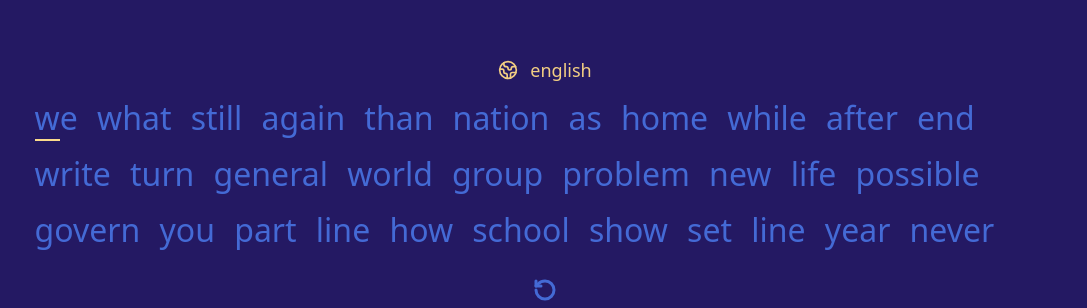
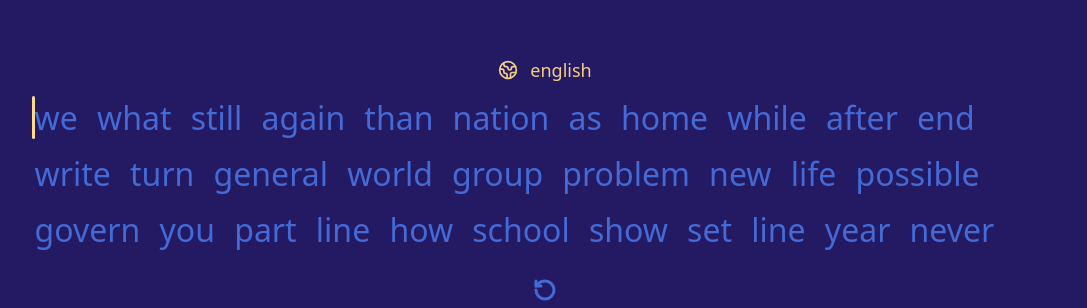
Before and after one commit to IgorDyshuk/new-speed-typing-test, a React (Vite) app: page / in a window 1280 px wide. Shown: the part 195-503 px from the top of the page, without its empty margins (95-1182 px from the left). Built offline with nearby package versions, Linux system fonts and the light colour scheme.

Commit message:
enhance WordList component with TypingCaret integration

```diff
--- /dev/null
+++ b/src/components/TypingCaret.tsx
@@ -0,0 +1,49 @@
+import { useLayoutEffect, useState, type RefObject } from "react";
+
+//TODO: ревертнуть полследний коммит и добавить чтобы курсор появлялся только тогда когда начинают печатать(появлять его через опасити)
+type CaretPos = { left: number; top: number; height: number } | null;
+
+export default function TypingCaret({
+  containerRef,
+  deps = [],
+  started = false,
+  idle = false,
+}: {
+  containerRef: RefObject<HTMLDivElement | null>;
+  deps?: readonly unknown[];
+  started: boolean;
+  idle?: boolean;
+}) {
+  const [pos, setPos] = useState<CaretPos>(null);
+
+  useLayoutEffect(() => {
+    const container = containerRef.current;
+    if (!container) return;
+    const el = container.querySelector(
+      '[data-current="true"]',
+    ) as HTMLElement | null;
+    if (!el) return setPos(null);
+    const rect = el.getBoundingClientRect();
+    const crect = container.getBoundingClientRect();
+    const side = el.getAttribute("data-side") || "before"; // before|after
+    const left = (side === "after" ? rect.right : rect.left) - crect.left - 1; // slight offset
+    setPos({ left, top: rect.top - crect.top, height: rect.height });
+  }, deps);
+
+  if (!pos) return null;
+
+  return (
+    <span
+      className={`typing-caret pointer-events-none absolute bg-caret z-10 ${!started ? "caret-blink" : ""} ${idle ? "blink-caret" : ""}`}
+      style={{
+        left: pos.left - 1.5,
+        top: pos.top,
+        height: pos.height,
+        width: 3,
+        borderRadius: 2,
+        transition: "left 90ms ease, top 90ms ease, height 90ms ease",
+        willChange: "left, top",
+      }}
+    />
+  );
+}
--- a/src/components/WordList.tsx
+++ b/src/components/WordList.tsx
@@ -1,4 +1,6 @@
 import type { LetterStatus } from "@/hooks/useTypingGame";
+import { useRef } from "react";
+import TypingCaret from "./TypingCaret";
 
 //TODO: добавть режимы в котором можно в печатаемый текст добавлять цифры и знаки припинания
 export default function WordList({
@@ -7,15 +9,24 @@ export default function WordList({
   extras,
   currentWordIndex,
   currentCharIndex,
+  started,
+  idle,
 }: {
   words: string[];
   statuses: LetterStatus[][];
   extras: string[][];
   currentWordIndex: number;
   currentCharIndex: number;
+  started: boolean;
+  idle: boolean;
 }) {
+  const containerRef = useRef<HTMLDivElement | null>(null);
+
   return (
-    <div className="flex flex-wrap overflow-hidden max-h-[10.5rem]">
+    <div
+      ref={containerRef}
+      className="relative flex flex-wrap overflow-hidden max-h-[10.5rem]"
+    >
       {words.map((word, wi) => {
         const letters = word.split("");
         const letterStatuses = statuses[wi] || [];
@@ -35,29 +46,56 @@ export default function WordList({
             {letters.map((ch, ci) => {
               const st = letterStatuses[ci] ?? "pending";
               const isCurrent = isCurrentWord && ci === currentCharIndex;
+              const isEndAnchor =
+                isCurrentWord &&
+                currentCharIndex === letters.length &&
+                extraChars.length === 0 &&
+                ci === letters.length - 1;
               let colorClass = "text-sub";
               if (st === "correct") colorClass = "text-text";
               if (st === "incorrect") colorClass = "text-error";
-
-              // TODO: Сделать вместо подчеркивания курсор
-              const underline = isCurrent ? "border-b-2 border-caret" : "";
               return (
                 <span
                   key={`${wi}_${ci}`}
-                  className={`letter ${colorClass} ${underline}`}
+                  className={`letter ${colorClass}`}
+                  data-current={isCurrent || isEndAnchor ? "true" : undefined}
+                  data-side={
+                    isEndAnchor ? "after" : isCurrent ? "before" : undefined
+                  }
                 >
                   {ch}
                 </span>
               );
             })}
-            {extraChars.map((ex, idx) => (
-              <span key={`ex_${wi}_${idx}`} className="letter text-error-extra">
-                {ex}
-              </span>
-            ))}
+            {extraChars.map((ex, idx) => {
+              const isLastExtra =
+                isCurrentWord && idx === extraChars.length - 1;
+              return (
+                <span
+                  key={`ex_${wi}_${idx}`}
+                  className="letter text-error-extra"
+                  data-current={isLastExtra ? "true" : undefined}
+                  data-side={isLastExtra ? "after" : undefined}
+                >
+                  {ex}
+                </span>
+              );
+            })}
           </span>
         );
       })}
+      <TypingCaret
+        containerRef={containerRef}
+        deps={[
+          currentWordIndex,
+          currentCharIndex,
+          extras[currentWordIndex]?.length ?? 0,
+          words[currentWordIndex],
+          words.length,
+        ]}
+        started={started}
+        idle={idle}
+      />
     </div>
   );
 }
--- a/src/hooks/useTypingGame.ts
+++ b/src/hooks/useTypingGame.ts
@@ -19,7 +19,7 @@ function buildExtras(words: string[]): string[][] {
   return words.map(() => []);
 }
 
-export default function useTypingGame(wordCount: number = 100, durationSeconds: number = 10) {
+export default function useTypingGame(wordCount: number = 100, durationSeconds: number = 30) {
   const { t, i18n } = useTranslation();
 
   const dictionary = useMemo(() => t("text").split(" "), [t, i18n.language]);
--- a/src/index.css
+++ b/src/index.css
@@ -348,3 +348,30 @@
     @apply scroll-smooth;
   }
 }
+
+/* Blinking caret for pre-typing state */
+@keyframes typing-caret-blink {
+  0% {opacity: 0;}
+  50% {opacity: 1;}
+  100% {opacity: 0;}
+}
+
+@keyframes blink-typing-caret {
+  0% {opacity: 1;}
+  50% {opacity: 0;}
+  100% {opacity: 1;}
+}
+
+.caret-blink {
+  animation: typing-caret-blink 1s ease-in-out infinite;
+}
+
+.blink-caret {
+  animation: blink-typing-caret 1s ease-in-out infinite;
+}
+
+/* Hide caret when typing area is not focused */
+.typing-area:not(:focus-within) .typing-caret {
+  opacity: 0;
+  animation: none;
+}
--- a/src/pages/GamePage.tsx
+++ b/src/pages/GamePage.tsx
@@ -4,7 +4,7 @@ import { ThemeChoice } from "@/components/ThemeChoice";
 import CountdownTimer from "@/components/CountdownTimer";
 import RestartButton from "@/components/restartButton/RestartButton.tsx";
 import useTypingGame from "@/hooks/useTypingGame";
-import { useEffect, useRef } from "react";
+import { useCallback, useEffect, useRef, useState } from "react";
 
 export default function GamePage() {
   const {
@@ -26,8 +26,59 @@ export default function GamePage() {
   const inputRef = useRef<HTMLInputElement | null>(null);
   useEffect(() => {
     inputRef.current?.focus();
-  }, [words]);
+  }, []);
 
+  const [idle, setIdle] = useState(false);
+  const INACTIVITY_MS = 5000;
+  const inactivityTimeoutRef = useRef<number | null>(null);
+  const lastInputRef = useRef<number>(0);
+
+  const clearInactivityTimer = useCallback(() => {
+    if (inactivityTimeoutRef.current !== null) {
+      window.clearTimeout(inactivityTimeoutRef.current);
+      inactivityTimeoutRef.current = null;
+    }
+  }, []);
+
+  const scheduleIdle = useCallback(() => {
+    clearInactivityTimer();
+    inactivityTimeoutRef.current = window.setTimeout(() => {
+      if (Date.now() - lastInputRef.current >= INACTIVITY_MS) {
+        setIdle(true);
+      }
+    }, INACTIVITY_MS);
+  }, [clearInactivityTimer]);
+
+  const touchActivity = useCallback(() => {
+    if (!started || finished) return;
+    lastInputRef.current = Date.now();
+    setIdle(false);
+    scheduleIdle();
+  }, [started, finished, scheduleIdle]);
+
+  useEffect(() => {
+    if (started && !finished) {
+      lastInputRef.current = Date.now();
+      setIdle(false);
+      scheduleIdle();
+    } else {
+      clearInactivityTimer();
+      setIdle(false);
+    }
+    return () => clearInactivityTimer();
+  }, [started, finished, scheduleIdle, clearInactivityTimer]);
+
+  const handleRestart = useCallback(() => {
+    restart();
+
+    inputRef.current?.focus();
+
+    requestAnimationFrame(() => {
+      inputRef.current?.focus();
+    });
+  }, [restart]);
+
+  //TODO: Сделать модалку что игра не в фокусе на область ввода
   return (
     <div
       id="game"
@@ -47,7 +98,7 @@ export default function GamePage() {
         <div />
       </div>
       <div
-        className="relative w-full"
+        className="relative w-full typing-area"
         onClick={() => inputRef.current?.focus()}
       >
         <div className="relative z-10">
@@ -57,6 +108,8 @@ export default function GamePage() {
             extras={extras}
             currentWordIndex={currentWordIndex}
             currentCharIndex={currentCharIndex}
+            started={started}
+            idle={idle}
           />
         </div>
         <input
@@ -66,18 +119,29 @@ export default function GamePage() {
           autoCapitalize="off"
           autoCorrect="off"
           spellCheck={false}
-          onKeyDown={handleKeyDown}
-          onBeforeInput={handleBeforeInput}
+          autoFocus
+          onKeyDown={(e) => {
+            touchActivity();
+            handleKeyDown(e);
+          }}
+          onBeforeInput={(e) => {
+            touchActivity();
+            handleBeforeInput(e);
+          }}
           onChange={(e) => {
             // keep empty
             e.currentTarget.value = "";
           }}
+          onFocus={() => {
+            if (started && !finished) touchActivity();
+          }}
+          onBlur={clearInactivityTimer}
           defaultValue=""
           className="absolute inset-0 z-0 opacity-0 pointer-events-none"
           aria-hidden
         />
       </div>
-      <div onClick={restart}>
+      <div onClick={handleRestart}>
         <RestartButton />
       </div>
       <div
```
